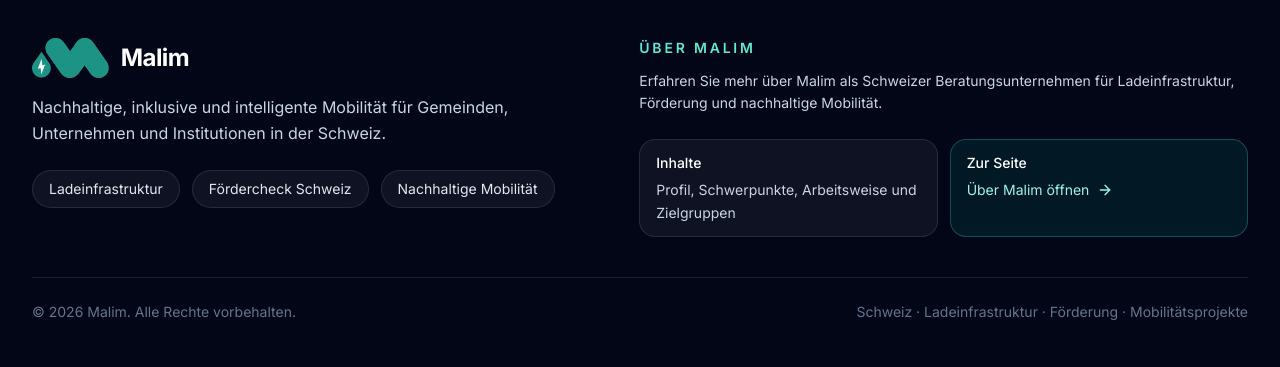
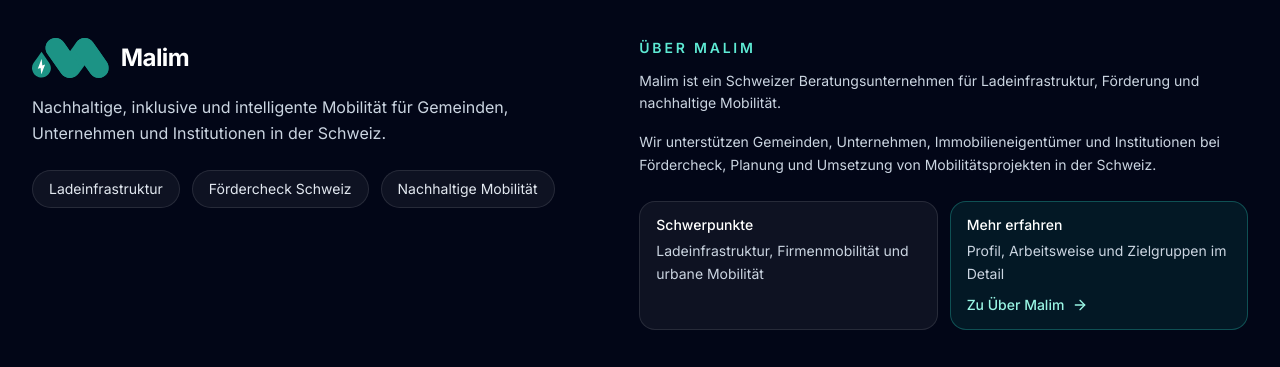
Before and after one commit to AIB612/Mailm-website, a React (Vite) app in the folder project/: page / in a window 1280 px wide. Shown: the part 5092-5459 px from the top of the page. Built offline with nearby package versions, Linux system fonts and the light colour scheme.

Commit message:
refactor: keep footer about copy with link to dedicated page

```diff
--- a/project/src/App.tsx
+++ b/project/src/App.tsx
@@ -428,20 +428,24 @@
               <p className="text-sm font-semibold uppercase tracking-[0.2em] text-teal-300 mb-3">Über Malim</p>
               <div className="space-y-4 text-sm leading-relaxed text-slate-300 max-w-2xl">
                 <p>
-                  Erfahren Sie mehr über Malim als Schweizer Beratungsunternehmen für Ladeinfrastruktur, Förderung und nachhaltige Mobilität.
+                  Malim ist ein Schweizer Beratungsunternehmen für Ladeinfrastruktur, Förderung und nachhaltige Mobilität.
+                </p>
+                <p>
+                  Wir unterstützen Gemeinden, Unternehmen, Immobilieneigentümer und Institutionen bei Fördercheck, Planung und Umsetzung von Mobilitätsprojekten in der Schweiz.
                 </p>
                 <div className="grid sm:grid-cols-2 gap-3 pt-2">
                   <div className="rounded-2xl border border-white/10 bg-white/5 px-4 py-3">
-                    <span className="block text-white font-medium mb-1">Inhalte</span>
-                    <span className="text-slate-300">Profil, Schwerpunkte, Arbeitsweise und Zielgruppen</span>
+                    <span className="block text-white font-medium mb-1">Schwerpunkte</span>
+                    <span className="text-slate-300">Ladeinfrastruktur, Firmenmobilität und urbane Mobilität</span>
                   </div>
                   <Link
                     to="/ueber-malim"
                     className="rounded-2xl border border-teal-400/30 bg-teal-500/10 px-4 py-3 hover:bg-teal-500/20 transition-colors"
                   >
-                    <span className="block text-white font-medium mb-1">Zur Seite</span>
-                    <span className="inline-flex items-center text-teal-200">
-                      Über Malim öffnen
+                    <span className="block text-white font-medium mb-1">Mehr erfahren</span>
+                    <span className="text-slate-300 block mb-2">Profil, Arbeitsweise und Zielgruppen im Detail</span>
+                    <span className="inline-flex items-center text-teal-200 font-medium">
+                      Zu Über Malim
                       <ArrowRight className="ml-2 w-4 h-4" />
                     </span>
                   </Link>
```
